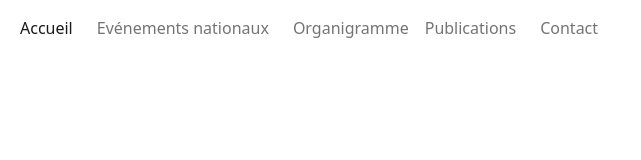
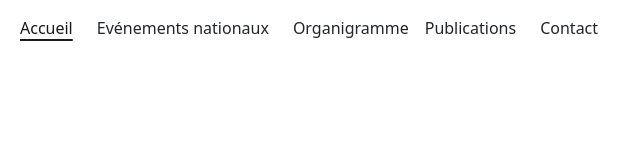
Before and after one commit to ThomasZadikian/poetes-amicaux, a plain HTML site: page index.html in a window 1280 px wide. Shown: the whole page, without its empty margins (0-641 px from the left). Drawn offline with Linux system fonts and the light colour scheme.

Commit message:
add effect on nav-link

```diff
--- a/style.css
+++ b/style.css
@@ -1 +1,19 @@
-@import url("https://fonts.googleapis.com/css2?family=Montserrat:ital,wght@0,100;0,300;0,700;1,500&display=swap");/*# sourceMappingURL=style.css.map */
+@import url("https://fonts.googleapis.com/css2?family=Montserrat:ital,wght@0,100;0,300;0,700;1,500&display=swap");
+.nav-link {
+  color: inherit;
+  -webkit-text-decoration: underline 0.15em transparent;
+          text-decoration: underline 0.15em transparent;
+  transition: -webkit-text-decoration-color 300ms;
+  transition: text-decoration-color 300ms;
+  transition: text-decoration-color 300ms, -webkit-text-decoration-color 300ms;
+  text-underline-offset: 5px;
+}
+.nav-link.active {
+  -webkit-text-decoration: underline 0.15em;
+          text-decoration: underline 0.15em;
+}
+.nav-link:hover:not(.active) {
+  -webkit-text-decoration-color: #495057;
+          text-decoration-color: #495057;
+  color: black;
+}/*# sourceMappingURL=style.css.map */
```
Also changed, not shown: 1 other file.
